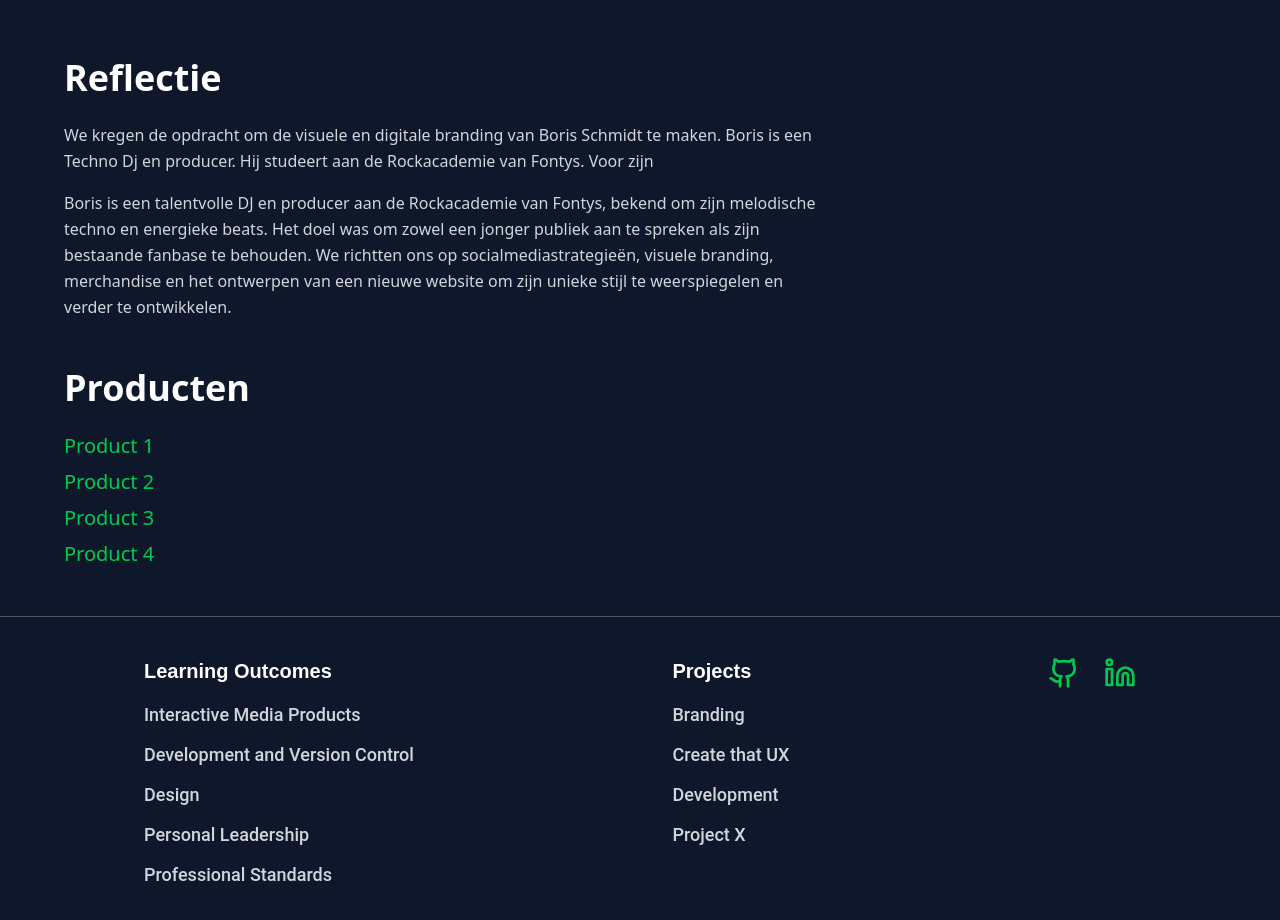
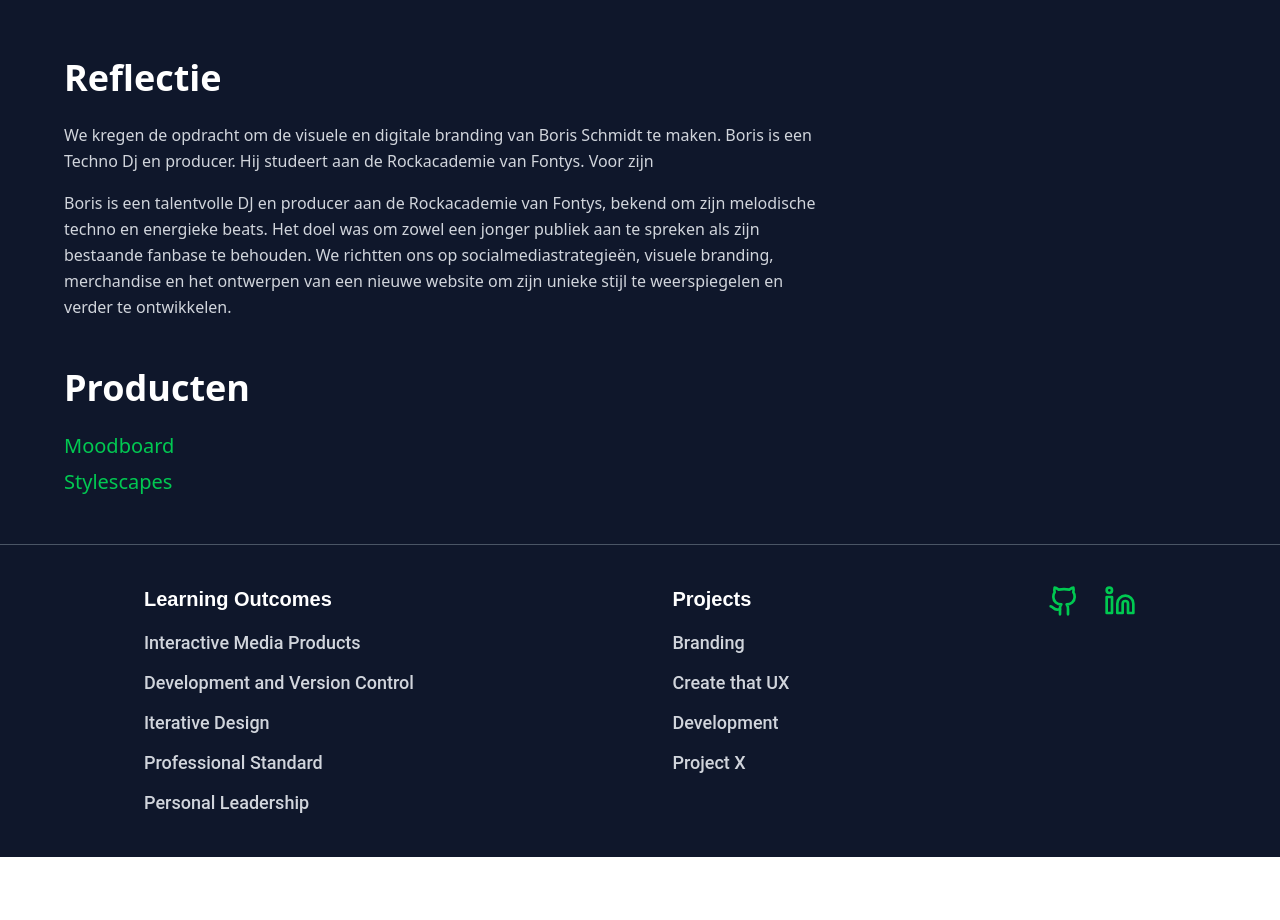
Before and after one commit to LuukyPuuky/Portfolio2.1, a Nuxt app: page /lo1 in a window 1280 px wide. Shown: the part 240-1160 px from the top of the page. After the commit the page ends 1097 px from the top, so only its background shows below. Built offline with nearby package versions, Linux system fonts and the light colour scheme.

Commit message:
updated a bunch of code for the learning outcomes to make them more dynamic  for future uses

```diff
--- a/components/ContentSection.vue
+++ b/components/ContentSection.vue
@@ -3,9 +3,16 @@
     <h2 class="text-white font-RobotoCondensed md:text-4xl mx-[-2px] text-2xl">
       {{ title }}
     </h2>
-    <p class="text-green-400 mb-2 font-Roboto md:text-2xl text-xl">
+    <NuxtLink
+      :to="`/lo${loNumber}`"
+      class="text-green-400 mb-2 font-Roboto md:text-2xl text-xl group relative"
+    >
       {{ subtitle }}
-    </p>
+      <!-- Underline Span -->
+      <span
+        class="absolute left-0 top-7 w-full h-0.5 bg-purple-400 origin-left scale-x-0 transition-transform duration-500 ease-in-out group-hover:scale-x-100"
+      ></span>
+    </NuxtLink>
     <p class="text-gray-300 font-Roboto md:text-xl text-lg mb-5">
       {{ description }}
     </p>
@@ -36,5 +43,9 @@ defineProps({
     type: String,
     default: "PDF",
   },
+  loNumber: {
+    type: Number,
+    required: true,
+  },
 });
 </script>
--- a/components/footer.vue
+++ b/components/footer.vue
@@ -69,9 +69,9 @@ import { Github, Linkedin } from "lucide-vue-next";
 const learningOutcomes = [
   { label: "Interactive Media Products", url: "/lo1" },
   { label: "Development and Version Control", url: "/lo2" },
-  { label: "Design", url: "/lo3" },
-  { label: "Personal Leadership", url: "/lo4" },
-  { label: "Professional Standards", url: "/lo5" },
+  { label: "Iterative Design", url: "/lo3" },
+  { label: "Professional Standard", url: "/lo4" },
+  { label: "Personal Leadership", url: "/lo5" },
 ];
 
 const projectLinks = [
--- /dev/null
+++ b/components/lo1Products.vue
@@ -0,0 +1,38 @@
+<script setup lang="ts">
+interface ProductLink {
+  text: string;
+  to: string;
+}
+
+defineProps<{
+  title?: string;
+  products: ProductLink[];
+}>();
+
+const scrollToSection = (sectionId: string) => {
+  const element = document.getElementById(sectionId);
+  if (element) {
+    element.scrollIntoView({ behavior: "smooth" });
+  }
+};
+</script>
+
+<template>
+  <div id="products" class="mb-12">
+    <h2 class="text-4xl font-bold mb-6">{{ title || "Producten" }}</h2>
+    <ul class="space-y-2">
+      <li v-for="(product, index) in products" :key="index">
+        <NuxtLink
+          :to="product.to"
+          class="text-green-500 hover:text-green-400 text-xl transition-colors duration-200 relative group"
+          @click.prevent="scrollToSection(product.to.split('#')[1])"
+        >
+          {{ product.text }}
+          <span
+            class="absolute left-0 bottom-[-3px] w-full h-0.5 bg-purple-400 origin-left scale-x-0 transition-transform duration-500 ease-in-out group-hover:scale-x-100"
+          ></span>
+        </NuxtLink>
+      </li>
+    </ul>
+  </div>
+</template>
--- /dev/null
+++ b/components/lo3Products.vue
@@ -0,0 +1,38 @@
+<script setup lang="ts">
+interface ProductLink {
+  text: string;
+  to: string;
+}
+
+defineProps<{
+  title?: string;
+  products: ProductLink[];
+}>();
+
+const scrollToSection = (sectionId: string) => {
+  const element = document.getElementById(sectionId);
+  if (element) {
+    element.scrollIntoView({ behavior: "smooth" });
+  }
+};
+</script>
+
+<template>
+  <div id="products" class="mb-12">
+    <h2 class="text-4xl font-bold mb-6">{{ title || "Producten" }}</h2>
+    <ul class="space-y-2">
+      <li v-for="(product, index) in products" :key="index">
+        <NuxtLink
+          :to="product.to"
+          class="text-green-500 hover:text-green-400 text-xl transition-colors duration-200 relative group"
+          @click.prevent="scrollToSection(product.to.split('#')[1])"
+        >
+          {{ product.text }}
+          <span
+            class="absolute left-0 bottom-[-3px] w-full h-0.5 bg-purple-400 origin-left scale-x-0 transition-transform duration-500 ease-in-out group-hover:scale-x-100"
+          ></span>
+        </NuxtLink>
+      </li>
+    </ul>
+  </div>
+</template>
--- /dev/null
+++ b/components/lo4Products.vue
@@ -0,0 +1,38 @@
+<script setup lang="ts">
+interface ProductLink {
+  text: string;
+  to: string;
+}
+
+defineProps<{
+  title?: string;
+  products: ProductLink[];
+}>();
+
+const scrollToSection = (sectionId: string) => {
+  const element = document.getElementById(sectionId);
+  if (element) {
+    element.scrollIntoView({ behavior: "smooth" });
+  }
+};
+</script>
+
+<template>
+  <div id="products" class="mb-12">
+    <h2 class="text-4xl font-bold mb-6">{{ title || "Producten" }}</h2>
+    <ul class="space-y-2">
+      <li v-for="(product, index) in products" :key="index">
+        <NuxtLink
+          :to="product.to"
+          class="text-green-500 hover:text-green-400 text-xl transition-colors duration-200 relative group"
+          @click.prevent="scrollToSection(product.to.split('#')[1])"
+        >
+          {{ product.text }}
+          <span
+            class="absolute left-0 bottom-[-3px] w-full h-0.5 bg-purple-400 origin-left scale-x-0 transition-transform duration-500 ease-in-out group-hover:scale-x-100"
+          ></span>
+        </NuxtLink>
+      </li>
+    </ul>
+  </div>
+</template>
--- a/pages/lo1.vue
+++ b/pages/lo1.vue
@@ -1,5 +1,10 @@
 <script setup lang="ts">
-import ReflectionSection from "~/components/reflectionSection.vue";
+import Lo1Products from "~/components/lo1Products.vue";
+
+const products = [
+  { text: "Moodboard", to: "/projects/branding#moodboard" },
+  { text: "Stylescapes", to: "/projects/branding#stylescapes" },
+];
 </script>
 
 <template>
@@ -7,7 +12,32 @@ import ReflectionSection from "~/components/reflectionSection.vue";
     <div class="bg-slate-900 text-white">
       <Navbar />
       <HeaderProject title="Interactive Media Products" />
-      <ReflectionSection />
+      <div class="w-full text-white">
+        <div class="mx-auto mt-12 max-w-6xl flex flex-col">
+          <!-- Reflection Section -->
+          <div id="reflection" class="mb-12">
+            <h2 class="text-4xl font-bold mb-6">Reflectie</h2>
+            <div class="space-y-4 max-w-3xl">
+              <p class="text-gray-300 leading-relaxed">
+                We kregen de opdracht om de visuele en digitale branding van
+                Boris Schmidt te maken. Boris is een Techno Dj en producer. Hij
+                studeert aan de Rockacademie van Fontys. Voor zijn
+              </p>
+              <p class="text-gray-300 leading-relaxed">
+                Boris is een talentvolle DJ en producer aan de Rockacademie van
+                Fontys, bekend om zijn melodische techno en energieke beats. Het
+                doel was om zowel een jonger publiek aan te spreken als zijn
+                bestaande fanbase te behouden. We richtten ons op
+                socialmediastrategieën, visuele branding, merchandise en het
+                ontwerpen van een nieuwe website om zijn unieke stijl te
+                weerspiegelen en verder te ontwikkelen.
+              </p>
+            </div>
+          </div>
+
+          <Lo1Products :products="products" />
+        </div>
+      </div>
       <Footer />
     </div>
   </div>
--- a/pages/lo3.vue
+++ b/pages/lo3.vue
@@ -1,13 +1,43 @@
 <script setup lang="ts">
-import ReflectionSection from "~/components/reflectionSection.vue";
+import Lo3Products from "~/components/lo3Products.vue";
+
+const products = [
+  { text: "Onderzoek Boris", to: "/projects/branding#onderzoek" },
+  { text: "Stylescapes", to: "/projects/branding#stylescapes" },
+];
 </script>
 
 <template>
   <div class="scrollbar scrollbar-thumb-green-500 scrollbar-track-slate-900">
     <div class="bg-slate-900 text-white">
       <Navbar />
-      <HeaderProject title="Design" />
-      <ReflectionSection />
+      <HeaderProject title="Iterative Design" />
+      <div class="w-full text-white">
+        <div class="mx-auto mt-12 max-w-6xl flex flex-col">
+          <!-- Reflection Section -->
+          <div id="reflection" class="mb-12">
+            <h2 class="text-4xl font-bold mb-6">Reflectie</h2>
+            <div class="space-y-4 max-w-3xl">
+              <p class="text-gray-300 leading-relaxed">
+                We kregen de opdracht om de visuele en digitale branding van
+                Boris Schmidt te maken. Boris is een Techno Dj en producer. Hij
+                studeert aan de Rockacademie van Fontys. Voor zijn
+              </p>
+              <p class="text-gray-300 leading-relaxed">
+                Boris is een talentvolle DJ en producer aan de Rockacademie van
+                Fontys, bekend om zijn melodische techno en energieke beats. Het
+                doel was om zowel een jonger publiek aan te spreken als zijn
+                bestaande fanbase te behouden. We richtten ons op
+                socialmediastrategieën, visuele branding, merchandise en het
+                ontwerpen van een nieuwe website om zijn unieke stijl te
+                weerspiegelen en verder te ontwikkelen.
+              </p>
+            </div>
+          </div>
+
+          <Lo3Products :products="products" />
+        </div>
+      </div>
       <Footer />
     </div>
   </div>
--- a/pages/lo4.vue
+++ b/pages/lo4.vue
@@ -1,13 +1,42 @@
 <script setup lang="ts">
-import ReflectionSection from "~/components/reflectionSection.vue";
+import Lo4Products from "~/components/lo4Products.vue";
+
+const products = [
+  { text: "Samenwerkingsovereenkomst", to: "/projects/branding#samenwerking" },
+];
 </script>
 
 <template>
   <div class="scrollbar scrollbar-thumb-green-500 scrollbar-track-slate-900">
     <div class="bg-slate-900 text-white">
       <Navbar />
-      <HeaderProject title="Personal Leadership" />
-      <ReflectionSection />
+      <HeaderProject title="Professional Standard" />
+      <div class="w-full text-white">
+        <div class="mx-auto mt-12 max-w-6xl flex flex-col">
+          <!-- Reflection Section -->
+          <div id="reflection" class="mb-12">
+            <h2 class="text-4xl font-bold mb-6">Reflectie</h2>
+            <div class="space-y-4 max-w-3xl">
+              <p class="text-gray-300 leading-relaxed">
+                We kregen de opdracht om de visuele en digitale branding van
+                Boris Schmidt te maken. Boris is een Techno Dj en producer. Hij
+                studeert aan de Rockacademie van Fontys. Voor zijn
+              </p>
+              <p class="text-gray-300 leading-relaxed">
+                Boris is een talentvolle DJ en producer aan de Rockacademie van
+                Fontys, bekend om zijn melodische techno en energieke beats. Het
+                doel was om zowel een jonger publiek aan te spreken als zijn
+                bestaande fanbase te behouden. We richtten ons op
+                socialmediastrategieën, visuele branding, merchandise en het
+                ontwerpen van een nieuwe website om zijn unieke stijl te
+                weerspiegelen en verder te ontwikkelen.
+              </p>
+            </div>
+          </div>
+
+          <Lo4Products :products="products" />
+        </div>
+      </div>
       <Footer />
     </div>
   </div>
--- a/pages/lo5.vue
+++ b/pages/lo5.vue
@@ -6,7 +6,7 @@ import ReflectionSection from "~/components/reflectionSection.vue";
   <div class="scrollbar scrollbar-thumb-green-500 scrollbar-track-slate-900">
     <div class="bg-slate-900 text-white">
       <Navbar />
-      <HeaderProject title="Professional Standards" />
+      <HeaderProject title="Personal Leadership" />
       <ReflectionSection />
       <Footer />
     </div>
```
Also changed, not shown: pages/projects/branding.vue (+12 -2 lines).
